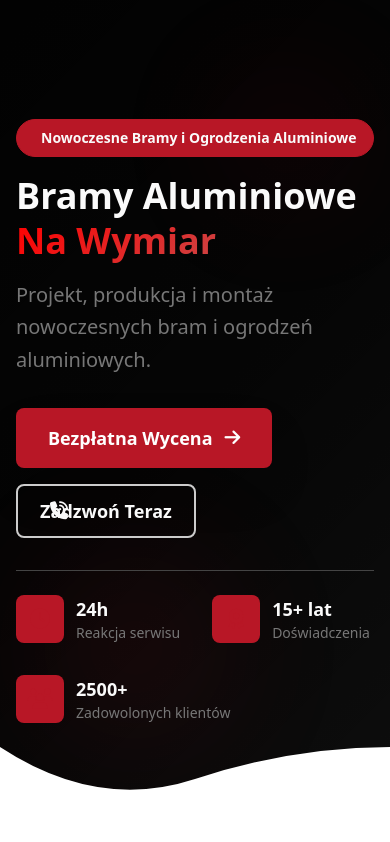
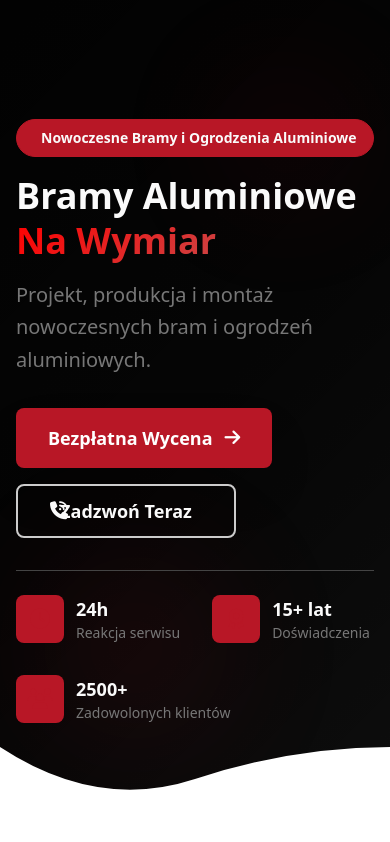
Before and after one commit to JanKuchnia/mario-bramy, a PHP site: page / in a window 390 px wide. Shown: the part 114-956 px from the top of the page. Run offline with PHP 8.4, Linux system fonts and the light colour scheme; some libraries are stand-ins or nearby versions.

Commit message:
fix: Increase phone button min-width to prevent icon cropping

```diff
--- a/assets/style.css
+++ b/assets/style.css
@@ -289,7 +289,7 @@ body.mobile-menu-open {
 /* Phone Button Rework */
 .phone-button {
     position: relative;
-    min-width: 180px; /* Estimate width for "+48 123 456 789" */
+    min-width: 220px; /* Increased to accommodate icon and text */
     text-align: center;
     overflow: hidden; /* Hide text that's out of bounds during animation */
     /* Other button styles remain from existing utility classes */
```
